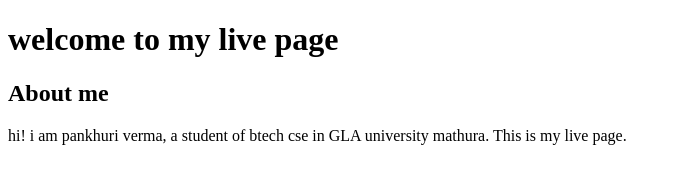
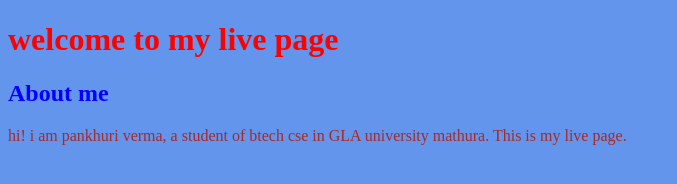
Before and after one commit to pankhuri1919/fullstack-d, a plain HTML site: page practical 2.html in a window 1280 px wide. Shown: the whole page, without its empty margins (0-677 px from the left). Drawn offline with Linux system fonts and the light colour scheme.

Commit message:
second practical changed

```diff
--- a/practical 2.html
+++ b/practical 2.html
@@ -5,9 +5,9 @@
     <meta name="viewport" content="width=device-width, initial-scale=1.0">
     <title>Document</title>
 </head>
-<body>
-    <h1>welcome to my live page</h1>
-    <h2>About me</h2>
-    <p>hi! i am pankhuri verma, a student of btech cse in GLA university mathura. This is my live page. </p>
+<body style="background-color:cornflowerblue;">
+    <h1 style="color:red;">welcome to my live page</h1>
+    <h2 style="color: blue;">About me</h2>
+    <p style="color:brown">hi! i am pankhuri verma, a student of btech cse in GLA university mathura. This is my live page. </p>
 </body>
 </html>
```
